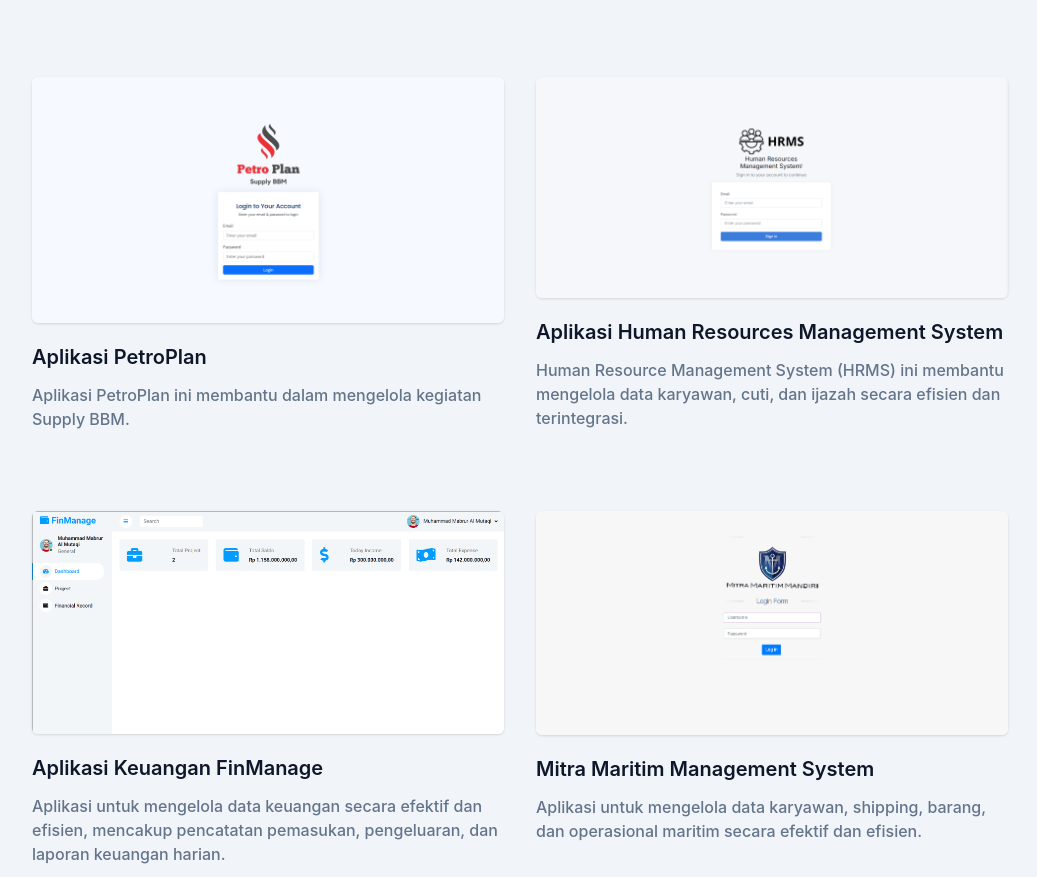
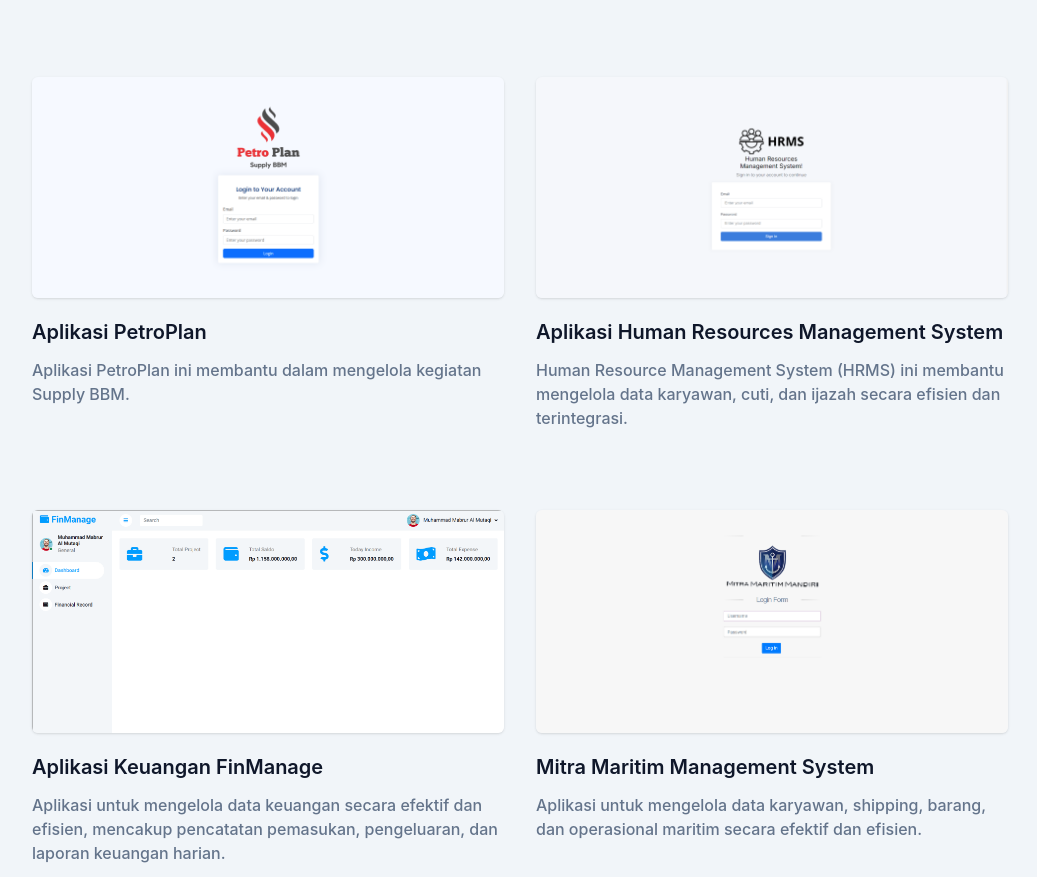
Before and after one commit to Mabrural/portfolio-tailwind, a website: page index.html in a window 1280 px wide. Shown: the part 1523-2400 px from the top of the page, without its empty margins (120-1157 px from the left). Drawn offline with Linux system fonts and the light colour scheme.

Commit message:
Update index.html

```diff
--- a/index.html
+++ b/index.html
@@ -145,7 +145,7 @@
 
                 <div class="mb-12 p-4 md:w-1/2">
                     <div class="rounded-md shadow overflow-hidden">
-                        <img src="dist/img/portfolio/Screenshot%202025-01-07%20113059.png" alt="PetroPlan" width="w-full">
+                        <img src="dist/img/portfolio/petroplan.png" alt="PetroPlan" width="w-full">
                     </div>
                     <h3 class="font-semibold text-xl text-dark mt-5 mb-3">Aplikasi PetroPlan</h3>
                     <p class="font-medium text-base text-secondary">Aplikasi PetroPlan ini membantu dalam mengelola kegiatan Supply BBM.</p>
```
